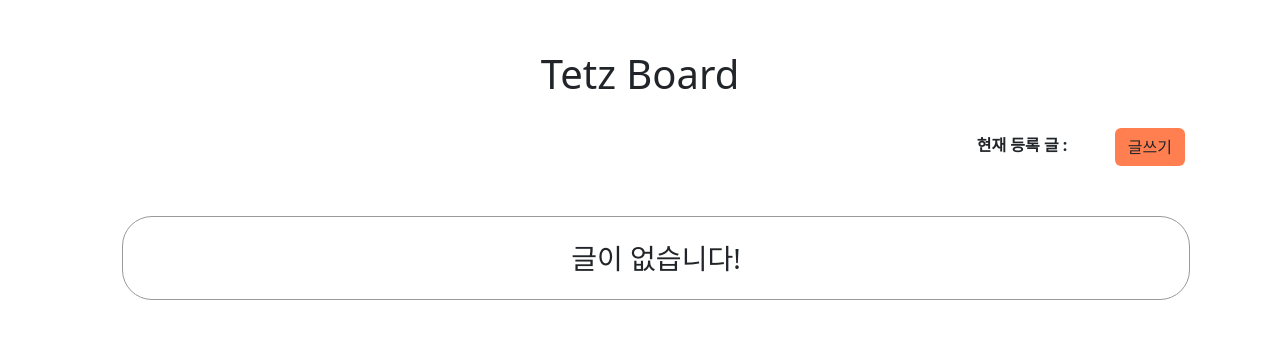
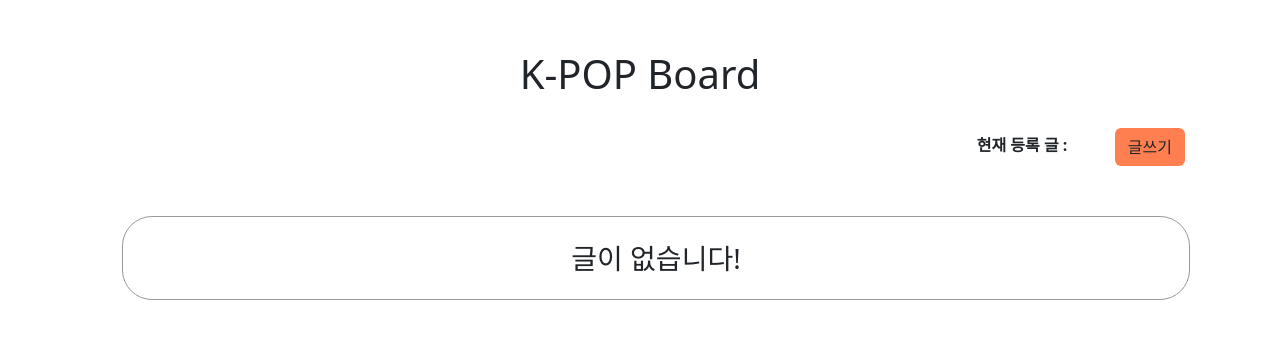
Before and after one commit to DEVZZAME/Express.js-blog, a Node project: template views/boards.ejs in a window 1280 px wide. Shown: the part 56-420 px from the top of the page. Run offline with Node 20 templates, Linux system fonts and the light colour scheme; the template is opened without the code that fills it, so the values that code supplies are empty.

Commit message:
modified boards.ejs

```diff
--- a/views/boards.ejs
+++ b/views/boards.ejs
@@ -115,7 +115,7 @@
   <div class="inner">
     <div class="board_container">
       <div class="board_header">
-        <h1>Tetz Board</h1>
+        <h1>K-POP Board</h1>
       </div>
       <div class="board_write">
         <span>현재 등록 글 : &nbsp; <%= articleCounts %></span>
```
